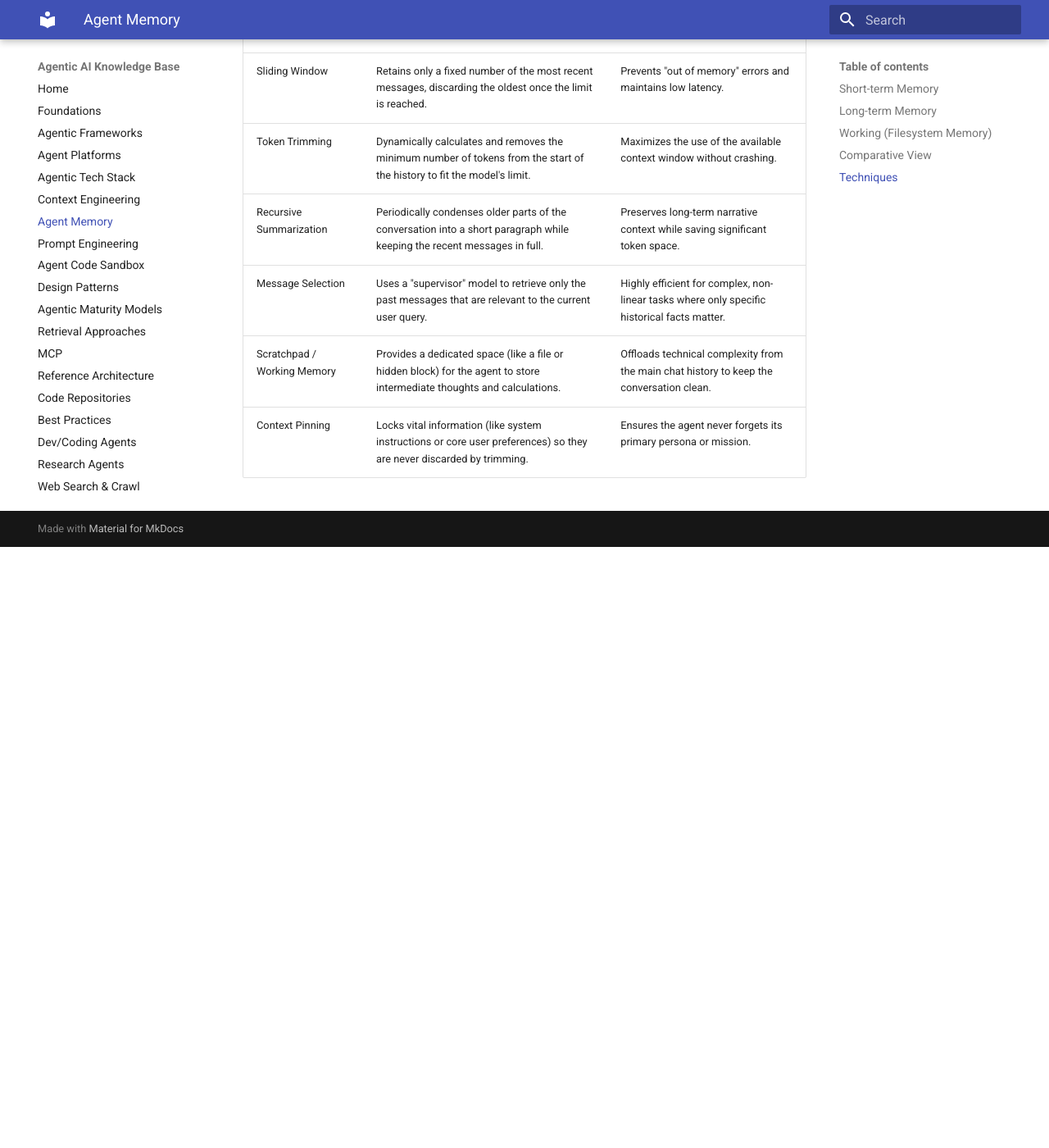
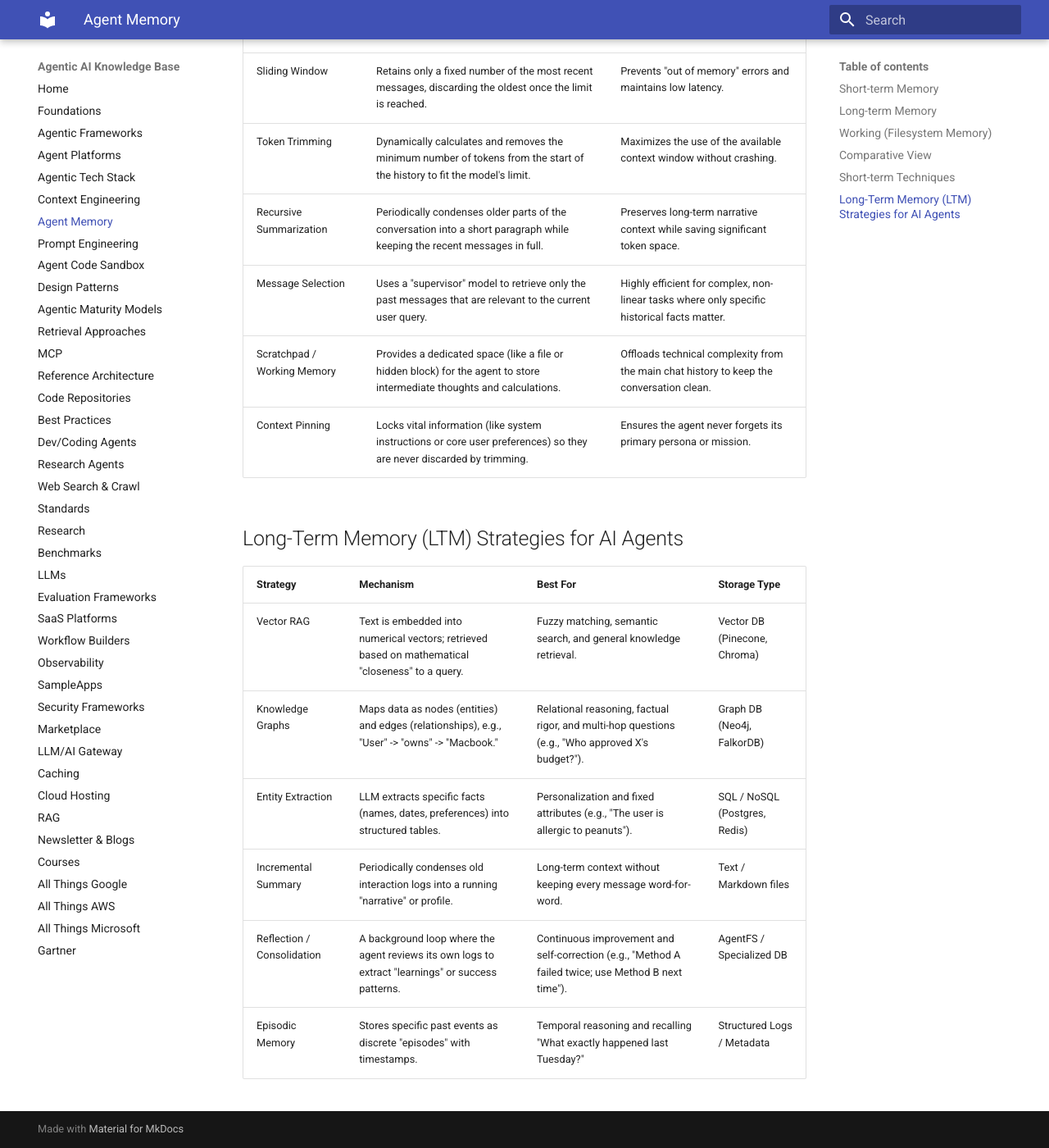
Before and after one commit to ankurkumarz/agentic-ai-knowledge-base, an MkDocs documentation site: the page built from docs/AgentMemory/README.md, in a window 1280 px wide and 1400 px high, scrolled down 1969 px. Shown: the whole window at 82% size. Built offline with MkDocs 1.6.1 and Material for MkDocs 9.7.7, drawn with Linux system fonts in a browser that asks for light colours; before the commit the page ends 2636 px from its top, so only the background shows below that; some of the changed text lies outside the part shown.

Commit message:
Update README.md

```diff
--- a/docs/AgentMemory/README.md
+++ b/docs/AgentMemory/README.md
@@ -32,7 +32,7 @@
 | Vertex Memory | Google | Managed Bank | Google Cloud | Native "evolving" memory for the Gemini ecosystem. |
 | Foundry Memory | Azure | Managed State | Microsoft Cloud | Enterprise-grade state management within Azure OpenAI. |
 
-## Techniques
+## Short-term Techniques
 
 | Technique | Logic | Primary Benefit |
 |---|---|---|
@@ -42,3 +42,14 @@
 | Message Selection | Uses a "supervisor" model to retrieve only the past messages that are relevant to the current user query. | Highly efficient for complex, non-linear tasks where only specific historical facts matter. |
 | Scratchpad / Working Memory | Provides a dedicated space (like a file or hidden block) for the agent to store intermediate thoughts and calculations. | Offloads technical complexity from the main chat history to keep the conversation clean. |
 | Context Pinning | Locks vital information (like system instructions or core user preferences) so they are never discarded by trimming. | Ensures the agent never forgets its primary persona or mission. |
+
+## Long-Term Memory (LTM) Strategies for AI Agents
+
+| Strategy | Mechanism | Best For | Storage Type |
+|---|---|---|---|
+| Vector RAG | Text is embedded into numerical vectors; retrieved based on mathematical "closeness" to a query. | Fuzzy matching, semantic search, and general knowledge retrieval. | Vector DB (Pinecone, Chroma) |
+| Knowledge Graphs | Maps data as nodes (entities) and edges (relationships), e.g., "User" -> "owns" -> "Macbook." | Relational reasoning, factual rigor, and multi-hop questions (e.g., "Who approved X's budget?"). | Graph DB (Neo4j, FalkorDB) |
+| Entity Extraction | LLM extracts specific facts (names, dates, preferences) into structured tables. | Personalization and fixed attributes (e.g., "The user is allergic to peanuts"). | SQL / NoSQL (Postgres, Redis) |
+| Incremental Summary | Periodically condenses old interaction logs into a running "narrative" or profile. | Long-term context without keeping every message word-for-word. | Text / Markdown files |
+| Reflection / Consolidation | A background loop where the agent reviews its own logs to extract "learnings" or success patterns. | Continuous improvement and self-correction (e.g., "Method A failed twice; use Method B next time"). | AgentFS / Specialized DB |
+| Episodic Memory | Stores specific past events as discrete "episodes" with timestamps. | Temporal reasoning and recalling "What exactly happened last Tuesday?" | Structured Logs / Metadata |
```
